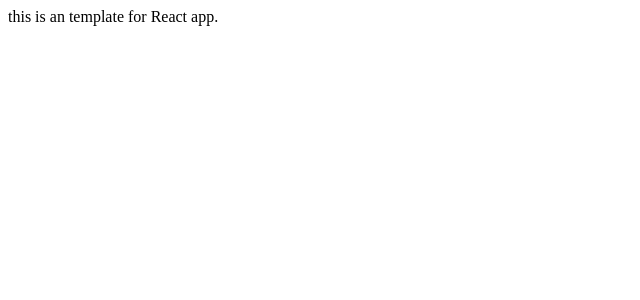
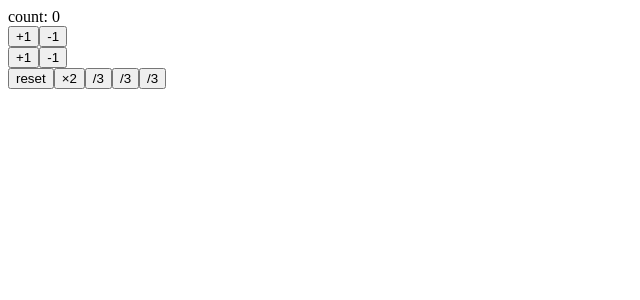
Before and after one commit to kyosuke-date/react-hooks-101, a React (Create React App) app: page / in a window 1280 px wide. Shown: the top 300 px of the page, without its empty margins (0-640 px from the left). Built offline with nearby package versions, Linux system fonts and the light colour scheme.

Commit message:
my first react hook with useState

```diff
--- a/src/App.js
+++ b/src/App.js
@@ -1,10 +1,45 @@
-import React from 'react';
+import React, { useState } from 'react';
 
 const App = () =>  {
+  const [count, setCount] = useState(0);
+
+  const increment = () => setCount(count + 1);
+  const decrement = () => setCount(count - 1);
+
+  const increment2 = () => setCount(previousCount => previousCount + 1);
+  const decrement2 = () => setCount(previousCount => previousCount - 1);
+  const triple3 = () => setCount(value => {
+    if(value % 3 === 0){
+      return value / 3;
+    } else {
+      return value
+    }
+  });
+
+  const reset = () => setCount(0);
+  const double = () => setCount(count * 2);
+  const triple = () => setCount(count % 3 === 0 ? count / 3 : count);
+  const triple2 = () => setCount(value => value % 3 === 0 ? value / 3 : value);
+
   return (
-    <div>
-      this is an template for React app.
-    </div>
+    <>
+      <div>count: {count}</div>
+      <div>
+        <button onClick={increment}>+1</button>
+        <button onClick={decrement}>-1</button>
+      </div>
+      <div>
+        <button onClick={increment2}>+1</button>
+        <button onClick={decrement2}>-1</button>
+      </div>
+      <div>
+        <button onClick={reset}>reset</button>
+        <button onClick={double}>×2</button>
+        <button onClick={triple}>/3</button>
+        <button onClick={triple2}>/3</button>
+        <button onClick={triple3}>/3</button>
+      </div>
+    </>
   );
 }
 
```
